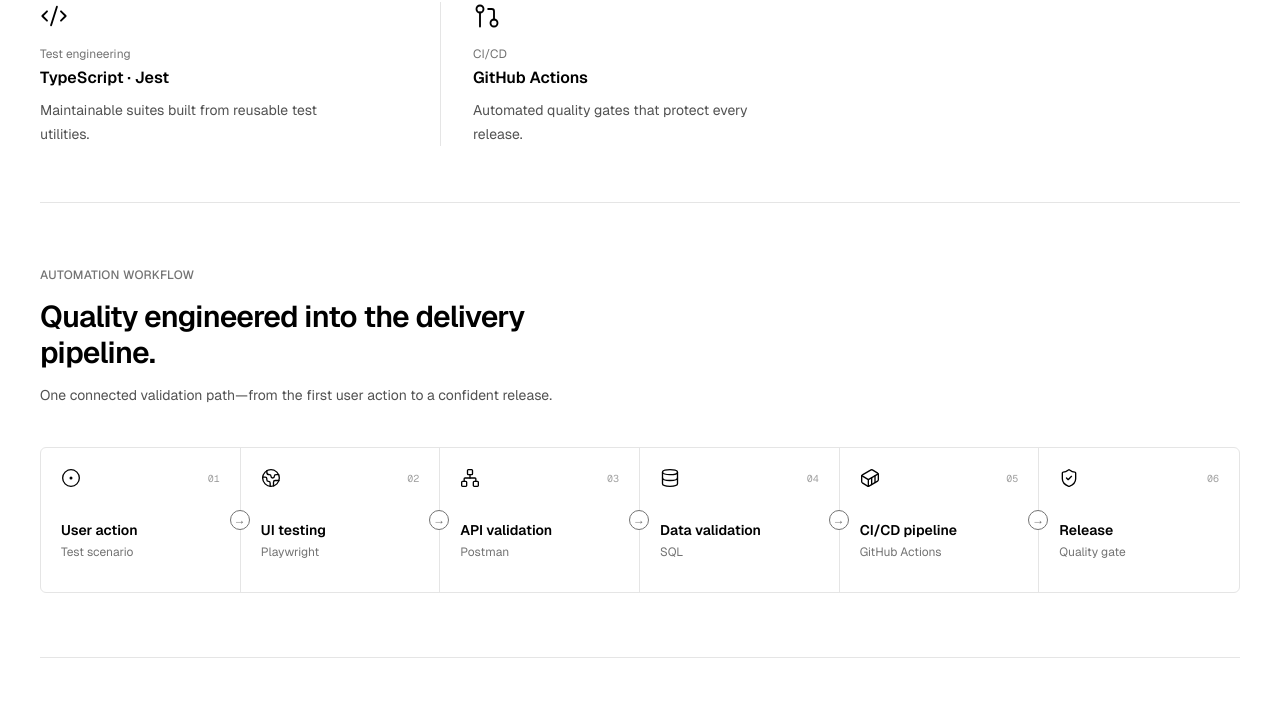
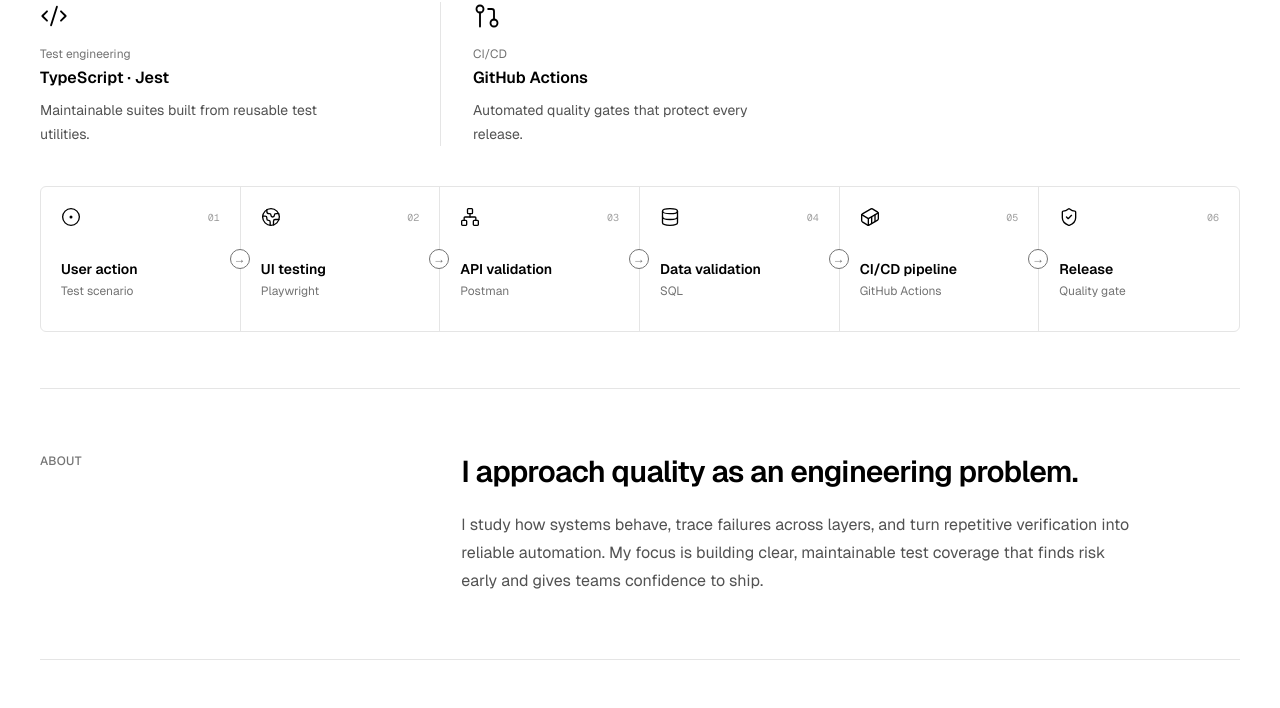
Before and after one commit to danielFernandezDj/daniel-portfolio, a Next.js app: page / in a window 1280 px wide. Shown: the part 1055-1763 px from the top of the page. Built offline with nearby package versions, Linux system fonts and the light colour scheme.

Commit message:
Delete [Automation engineering] section

```diff
--- a/app/page.tsx
+++ b/app/page.tsx
@@ -222,20 +222,8 @@ export default function Home() {
               </article>
             ))}
           </div>
-        </section>
 
-        <section className="border-b py-12 lg:py-16">
-          <div className="max-w-xl">
-            <p className="section-label">Automation workflow</p>
-            <h2 className="mt-4 text-3xl font-semibold tracking-tight">
-              Quality engineered into the delivery pipeline.
-            </h2>
-            <p className="mt-3 text-sm leading-6 text-neutral-600">
-              One connected validation path—from the first user action to a
-              confident release.
-            </p>
-          </div>
-          <div className="workflow-grid mt-10">
+           <div className="workflow-grid mt-10">
             {workflow.map(({ icon: Icon, title, tool }, i) => (
               <article key={title} className="workflow-step">
                 <div className="flex items-center justify-between">
```
